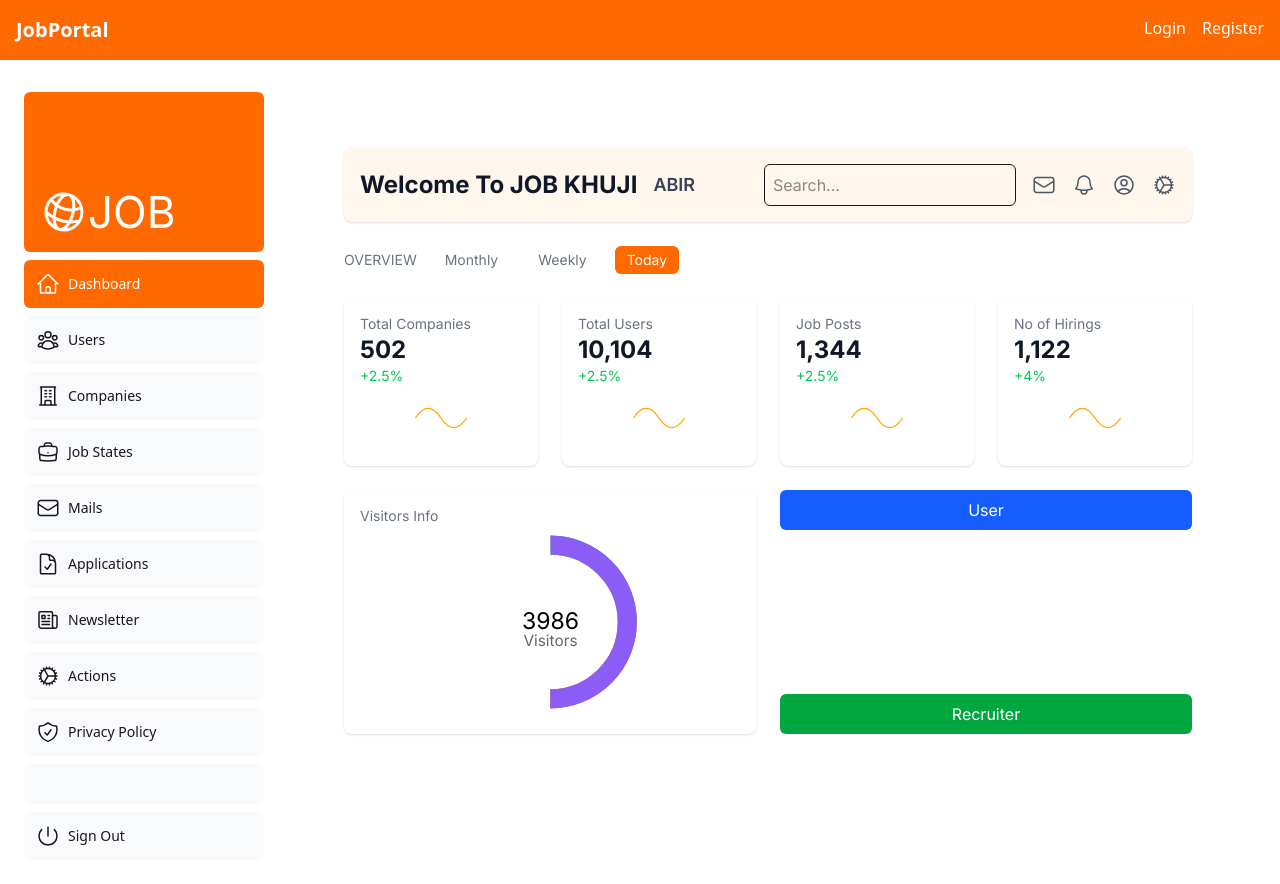
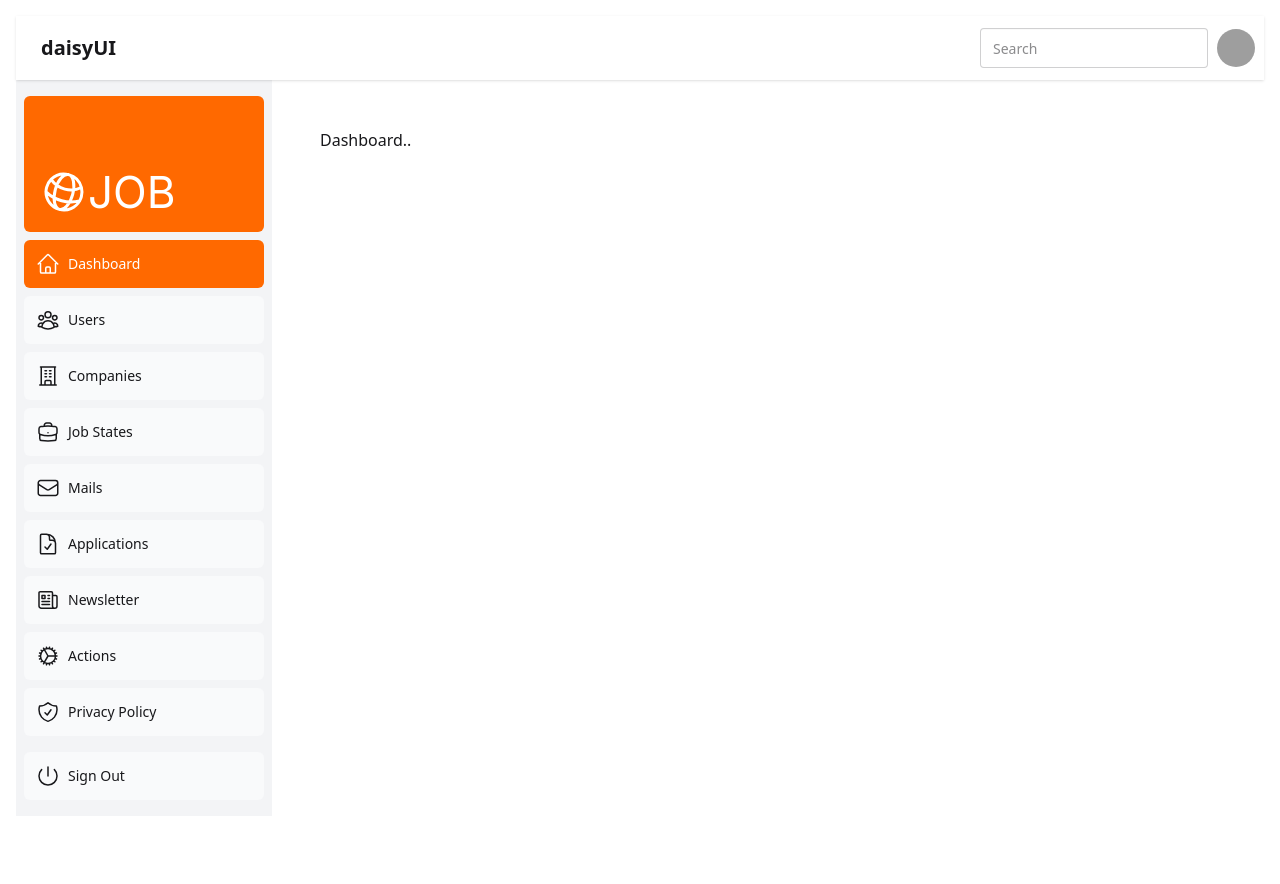
Before and after one commit to Abirrahman2/job-portal-frontend, a Next.js app: page /admin/dashboard in a window 1280 px wide. Shown: the top 884 px of the page. After the commit the page ends 832 px from the top, so only its background shows below. Built offline with nearby package versions, Linux system fonts and the light colour scheme; grey boxes are pictures that could not be loaded.

Commit message:
successfully added top navbar

```diff
--- a/package.json
+++ b/package.json
@@ -12,6 +12,7 @@
     "@heroicons/react": "^2.2.0",
     "axios": "^1.9.0",
     "framer-motion": "^12.18.1",
+    "lucide-react": "^0.515.0",
     "next": "15.3.3",
     "react": "^19.0.0",
     "react-dom": "^19.0.0"
--- a/src/app/admin/dashboard/page.tsx
+++ b/src/app/admin/dashboard/page.tsx
@@ -5,98 +5,9 @@ import { EnvelopeIcon, BellIcon, UserCircleIcon, CogIcon } from '@heroicons/reac
 
 const Dashboard = () => {
   return (
-    <div className={`${inter.className} flex-1 p-6`}>
-      {/* Header */}
-      <div className="flex items-center justify-between mb-6 bg-orange-50 p-4 rounded-lg shadow">
-        <div className="flex items-center space-x-4">
-          <h1 className="text-2xl font-bold text-gray-900">Welcome To JOB KHUJI</h1>
-          <span className="text-lg font-semibold text-gray-700">ABIR</span>
-        </div>
-        <div className="flex items-center space-x-4">
-          <input
-            type="text"
-            placeholder="Search..."
-            className="p-2 border rounded-md focus:outline-none focus:ring-2 focus:ring-orange-500"
-          />
-          <EnvelopeIcon className="h-6 w-6 text-gray-600" />
-          <BellIcon className="h-6 w-6 text-gray-600" />
-          <UserCircleIcon className="h-6 w-6 text-gray-600" />
-          <CogIcon className="h-6 w-6 text-gray-600" />
-        </div>
-      </div>
-
-      {/* Overview Tabs */}
-      <div className="flex items-center space-x-4 mb-6">
-        <span className="text-sm text-gray-500">OVERVIEW</span>
-        <button className="px-3 py-1 text-sm text-gray-500 hover:text-gray-700">Monthly</button>
-        <button className="px-3 py-1 text-sm text-gray-500 hover:text-gray-700">Weekly</button>
-        <button className="px-3 py-1 text-sm bg-orange-500 text-white rounded-md">Today</button>
-      </div>
-
-      {/* Cards */}
-      <div className="grid grid-cols-1 md:grid-cols-2 lg:grid-cols-4 gap-6 mb-6">
-        <div className="bg-white p-4 rounded-lg shadow hover:shadow-md transition">
-          <h3 className="text-sm text-gray-500">Total Companies</h3>
-          <p className="text-2xl font-bold text-gray-900">502</p>
-          <p className="text-sm text-green-500">+2.5%</p>
-          <div className="h-16 flex items-center justify-center">
-            <svg className="w-full h-full" viewBox="0 0 100 100">
-              <path d="M 10 50 Q 30 20, 50 50 T 90 50" fill="none" stroke="orange" strokeWidth="2" />
-            </svg>
-          </div>
-        </div>
-        <div className="bg-white p-4 rounded-lg shadow hover:shadow-md transition">
-          <h3 className="text-sm text-gray-500">Total Users</h3>
-          <p className="text-2xl font-bold text-gray-900">10,104</p>
-          <p className="text-sm text-green-500">+2.5%</p>
-          <div className="h-16 flex items-center justify-center">
-            <svg className="w-full h-full" viewBox="0 0 100 100">
-              <path d="M 10 50 Q 30 20, 50 50 T 90 50" fill="none" stroke="orange" strokeWidth="2" />
-            </svg>
-          </div>
-        </div>
-        <div className="bg-white p-4 rounded-lg shadow hover:shadow-md transition">
-          <h3 className="text-sm text-gray-500">Job Posts</h3>
-          <p className="text-2xl font-bold text-gray-900">1,344</p>
-          <p className="text-sm text-green-500">+2.5%</p>
-          <div className="h-16 flex items-center justify-center">
-            <svg className="w-full h-full" viewBox="0 0 100 100">
-              <path d="M 10 50 Q 30 20, 50 50 T 90 50" fill="none" stroke="orange" strokeWidth="2" />
-            </svg>
-          </div>
-        </div>
-        <div className="bg-white p-4 rounded-lg shadow hover:shadow-md transition">
-          <h3 className="text-sm text-gray-500">No of Hirings</h3>
-          <p className="text-2xl font-bold text-gray-900">1,122</p>
-          <p className="text-sm text-green-500">+4%</p>
-          <div className="h-16 flex items-center justify-center">
-            <svg className="w-full h-full" viewBox="0 0 100 100">
-              <path d="M 10 50 Q 30 20, 50 50 T 90 50" fill="none" stroke="orange" strokeWidth="2" />
-            </svg>
-          </div>
-        </div>
-      </div>
-
-      {/* Visitors Info */}
-      <div className="grid grid-cols-1 lg:grid-cols-2 gap-6">
-        <div className="bg-white p-4 rounded-lg shadow">
-          <h3 className="text-sm text-gray-500">Visitors Info</h3>
-          <div className="flex items-center justify-center h-48">
-            <svg className="w-3/4 h-full" viewBox="0 0 100 100">
-              <circle cx="50" cy="50" r="40" fill="none" stroke="#F97316" strokeWidth="10" strokeDasharray="251.2 251.2" strokeDashoffset="188.4" />
-              <circle cx="50" cy="50" r="40" fill="none" stroke="#10B981" strokeWidth="10" strokeDasharray="251.2 251.2" strokeDashoffset="188.4" transform="rotate(-90 50 50)" />
-              <circle cx="50" cy="50" r="40" fill="none" stroke="#8B5CF6" strokeWidth="10" strokeDasharray="251.2 251.2" strokeDashoffset="125.6" transform="rotate(-90 50 50)" />
-              <text x="50" y="50" textAnchor="middle" dy="0.3em" fill="#000" fontSize="12">3986</text>
-              <text x="50" y="60" textAnchor="middle" dy="0.3em" fill="#666" fontSize="8">Visitors</text>
-            </svg>
-          </div>
-        </div>
-        <div className="flex flex-col justify-between">
-          <button className="w-full bg-blue-600 text-white px-4 py-2 rounded-md hover:bg-blue-700 transition">User</button>
-          <button className="w-full bg-green-600 text-white px-4 py-2 rounded-md hover:bg-green-700 transition">Recruiter</button>
-        </div>
-      </div>
-    </div>
+    <>
+    Dashboard..
+    </>
   );
 };
 
--- a/src/app/admin/dashboard/users/page.tsx
+++ b/src/app/admin/dashboard/users/page.tsx
@@ -1,11 +1,77 @@
-import React from 'react';
+'use client';
+
+import React, { useEffect, useState } from 'react';
+import axios from 'axios';
+
+type User = {
+  id: number;
+  firstName: string;
+  lastName: string;
+  email: string;
+  age: number;
+  role: string;
+  isActive: boolean;
+};
 
 const User = () => {
-    return (
-        <div>
-            this is user page..
+  const [users, setUsers] = useState<User[]>([]);
+  const [loading, setLoading] = useState(true);
+
+  useEffect(() => {
+    fetchUsers();
+  }, []);
+
+  const fetchUsers = async () => {
+    try {
+      const res = await axios.get('http://localhost:3000/users/user', {
+        withCredentials: true,
+      });
+      setUsers(res.data);
+    } catch (err) {
+      console.error('Failed to fetch users:', err);
+    } finally {
+      setLoading(false);
+    }
+  };
+
+  return (
+    <div>
+      <h1 className="text-2xl font-bold mb-4">Active Users</h1>
+
+      {loading ? (
+        <p>Loading...</p>
+      ) : (
+        <div className="overflow-x-auto">
+          <table className="table table-zebra w-full">
+            <thead>
+              <tr>
+                <th>Name</th>
+                <th>Email</th>
+                <th>Role</th>
+                <th>Status</th>
+              </tr>
+            </thead>
+            <tbody>
+              {users.map((user) => (
+                <tr key={user.id}>
+                  <td>{user.firstName} {user.lastName}</td>
+                  <td>{user.email}</td>
+                  <td><span className="badge badge-info">{user.role}</span></td>
+                  <td>
+                    {user.isActive ? (
+                      <span className="badge badge-success">Active</span>
+                    ) : (
+                      <span className="badge badge-error">Deleted</span>
+                    )}
+                  </td>
+                </tr>
+              ))}
+            </tbody>
+          </table>
         </div>
-    );
+      )}
+    </div>
+  );
 };
 
 export default User;
--- a/src/app/admin/layout.tsx
+++ b/src/app/admin/layout.tsx
@@ -1,12 +1,19 @@
 import SideNav from '@/app/ui/dashboard/sidenav';
+import AdminNavbar from '@/components/AdminNav';
 
 export default function Layout({ children }: { children: React.ReactNode }) {
   return (
-    <div className="flex h-screen flex-col md:flex-row md:overflow-hidden">
-      <div className="w-full flex-none md:w-64">
-        <SideNav />
+    <div className="flex h-screen flex-col">
+      <AdminNavbar />
+      <div className="flex flex-1 overflow-hidden">
+        <aside className="w-64 flex-shrink-0 overflow-y-auto bg-gray-100">
+          <SideNav />
+        </aside>
+
+        <main className="flex-1 overflow-y-auto p-6 md:p-12 bg-white">
+          {children}
+        </main>
       </div>
-      <div className="flex-grow p-6 md:overflow-y-auto md:p-12">{children}</div>
     </div>
   );
 }
--- a/src/app/globals.css
+++ b/src/app/globals.css
@@ -1,2 +1,5 @@
 @import "tailwindcss";
-@plugin "daisyui";
+
+@plugin "daisyui"{
+    themes: light --default, dark --prefersdark, cupcake;
+};
--- /dev/null
+++ b/src/app/home/layout.tsx
@@ -0,0 +1,10 @@
+import Navbar from "@/components/Navbar";
+import type { ReactNode } from "react";
+export default function HomeLayout({ children }: { children: ReactNode }) {
+  return (
+    <div>
+      <Navbar />
+      <main>{children}</main>
+    </div>
+  );
+}
--- /dev/null
+++ b/src/app/home/page.tsx
@@ -0,0 +1,27 @@
+'use client'
+import React from 'react';
+import BlurText from '../ui/Home/BlurText';
+const page = () => {
+      const handleAnimationComplete = () => {
+  console.log('Animation completed!');
+};
+    return (
+    <div className="min-h-screen pt-10">
+      <div className="max-w-5xl mx-auto ml-10">
+        <BlurText
+          text="WELCOME TO JOB PORTAL"
+          delay={150}
+          animateBy="words"
+          direction="top"
+          onAnimationComplete={handleAnimationComplete}
+          className="text-5xl text-orange-500 mb-8 translate-x-130"
+        />
+      </div>
+
+
+    </div>
+
+    );
+};
+
+export default page;
--- a/src/app/layout.tsx
+++ b/src/app/layout.tsx
@@ -15,7 +15,7 @@ export default function RootLayout({
   return (
     <html lang="en">
       <body>
-        <Navbar />
+
         <main className="p-4">{children}</main>
       </body>
     </html>
--- a/src/app/page.tsx
+++ b/src/app/page.tsx
@@ -1,37 +1,8 @@
-'use client'
+
 import Image from "next/image";
 import BlurText from "./ui/Home/BlurText";
-
+import { Redirect } from "next";
+import { redirect } from "next/navigation";
 export default function Home() {
-  const handleAnimationComplete = () => {
-  console.log('Animation completed!');
-};
-  return (
-
-     <div className="min-h-screen pt-10">
-      <div className="max-w-5xl mx-auto ml-10">
-        <BlurText
-          text="WELCOME TO JOB PORTAL"
-          delay={150}
-          animateBy="words"
-          direction="top"
-          onAnimationComplete={handleAnimationComplete}
-          className="text-5xl text-orange-500 mb-8 translate-x-130"
-        />
-      </div>
-
-
-    </div>
-
-
-
-
-
-
-
-
-
-
-
-  );
+  redirect("/home");
 }
--- /dev/null
+++ b/src/components/AdminNav.tsx
@@ -0,0 +1,36 @@
+"use client";
+import Link from "next/link";
+
+export default function AdminNavbar() {
+  return (
+   <div className="navbar bg-base-100 shadow-sm">
+<div className="flex-1">
+<a className="btn btn-ghost text-xl">daisyUI</a>
+</div>
+<div className="flex gap-2">
+<input type="text" placeholder="Search" className="input input-bordered w-24 md:w-auto" />
+<div className="dropdown dropdown-end">
+<div tabIndex={0} role="button" className="btn btn-ghost btn-circle avatar">
+<div className="w-10 rounded-full">
+<img
+           alt="Tailwind CSS Navbar component"
+           src="https://img.daisyui.com/images/stock/photo-1534528741775-53994a69daeb.webp" />
+</div>
+</div>
+<ul
+       tabIndex={0}
+       className="menu menu-sm dropdown-content bg-base-100 rounded-box z-1 mt-3 w-52 p-2 shadow">
+<li>
+<a className="justify-between">
+           Profile
+<span className="badge">New</span>
+</a>
+</li>
+<li><a>Settings</a></li>
+<li><a>Logout</a></li>
+</ul>
+</div>
+</div>
+</div>
+  );
+}
```
Also changed, not shown: 1 other file (tests, documents, lock files or other folders).
